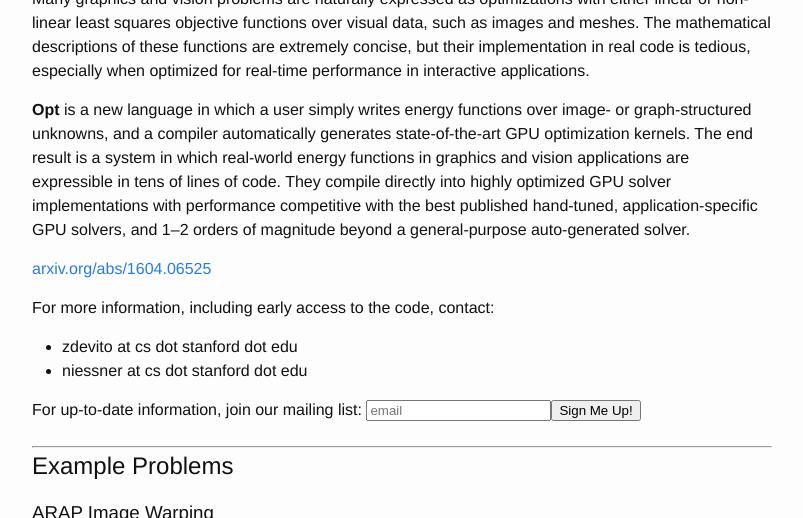
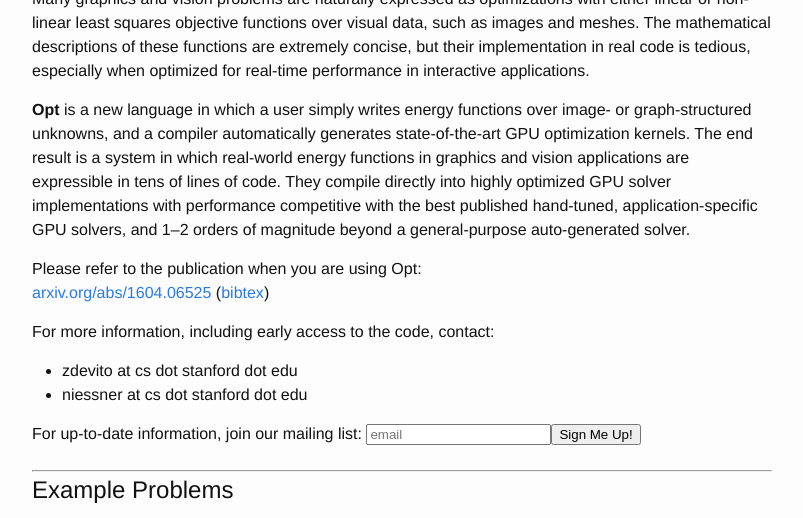
Before and after one commit to niessner/Opt, a Jekyll site: the page built from index.md, in a window 1280 px wide and 900 px high, scrolled down 595 px, cut to the strip 0-518 px from the top of the window. Shown: the whole strip, without its empty margins (238-1041 px from the left). Built offline with Jekyll 4.4.1, drawn with Linux system fonts in a browser that asks for light colours; some web fonts are replaced.

Commit message:
Update index.md

```diff
--- a/index.md
+++ b/index.md
@@ -11,7 +11,7 @@
 **Opt** is a new language in which a user simply writes energy functions over image- or graph-structured unknowns, and a compiler automatically generates state-of-the-art GPU optimization kernels.
 The end result is a system in which real-world energy functions in graphics and vision applications are expressible in tens of lines of code. They compile directly into highly optimized GPU solver implementations with performance competitive with the best published hand-tuned, application-specific GPU solvers, and 1--2 orders of magnitude beyond a general-purpose auto-generated solver.
 
-[arxiv.org/abs/1604.06525](http://arxiv.org/abs/1604.06525)
+Please refer to the publication when you are using Opt:<br/>[arxiv.org/abs/1604.06525](http://arxiv.org/abs/1604.06525)   ([bibtex](http://www.graphics.stanford.edu/~niessner/papers/2016/z4opt/devito2016opt.bib))
 
 For more information, including early access to the code, contact:
 
```
